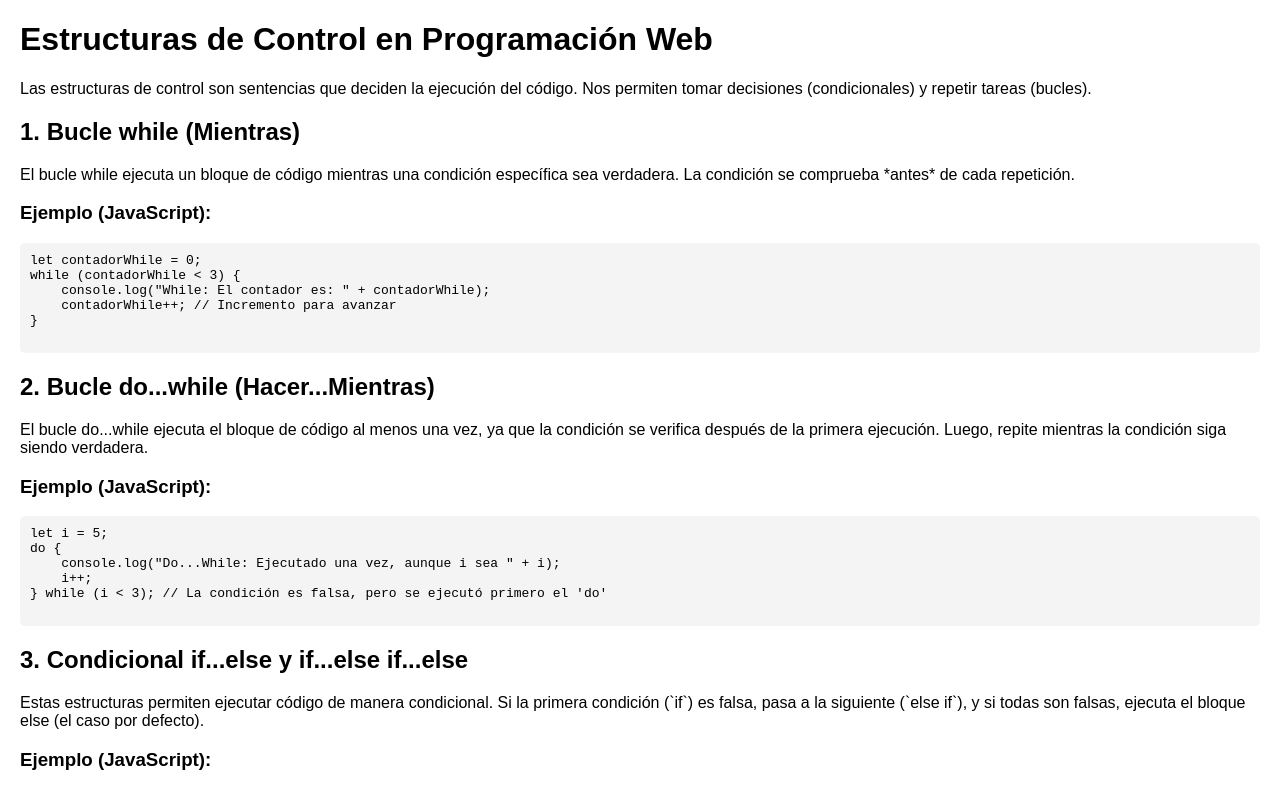
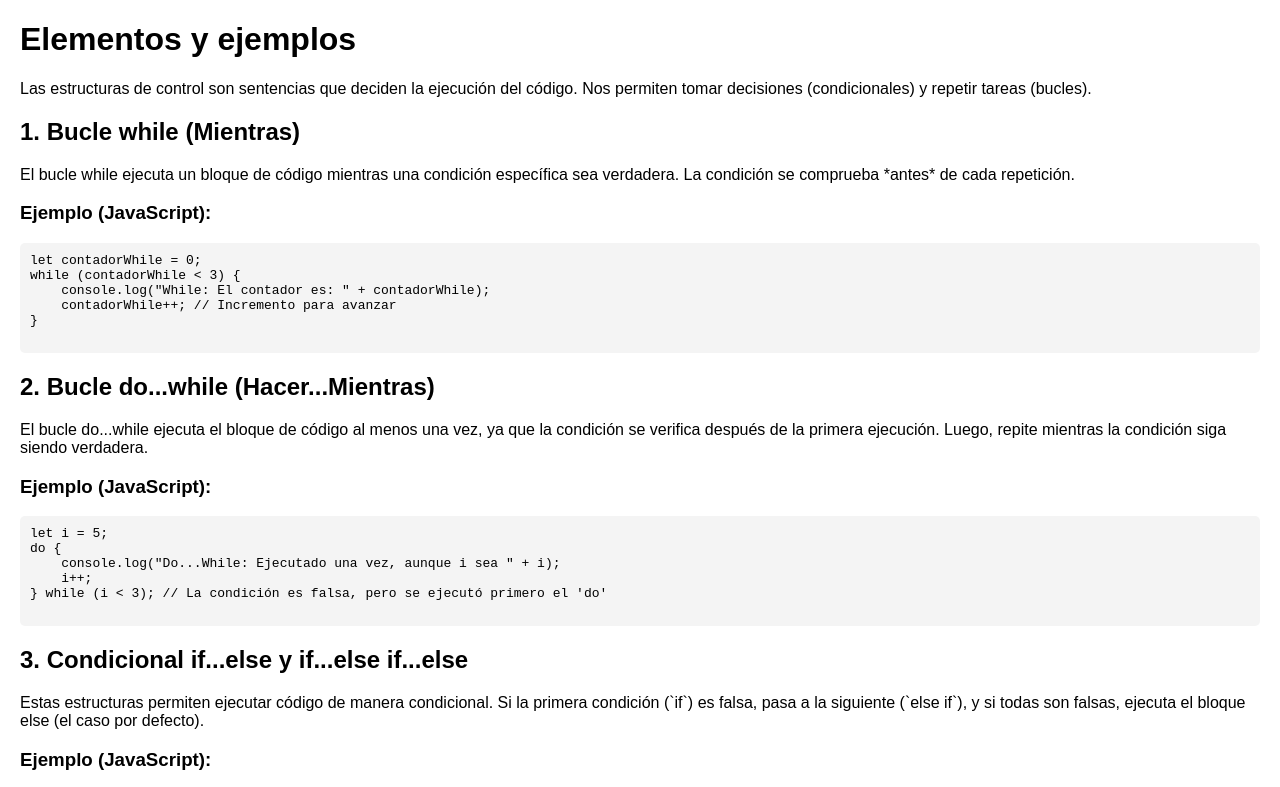
Before and after one commit to amcpchinito8-max/2da-evaluacion-, a plain HTML site: page index.html in a window 1280 px wide. Shown: the top 787 px of the page. Drawn offline with Linux system fonts and the light colour scheme.

Commit message:
index.html

```diff
--- a/index.html
+++ b/index.html
@@ -3,7 +3,7 @@
 <head>
     <meta charset="UTF-8">
     <meta name="viewport" content="width=device-width, initial-scale=1.0">
-    <title>Estructuras de Control Fundamentales</title>
+    <title>2da Evaluacion</title>
     <link rel="stylesheet" href="styles.css">
     <style>
         body { font-family: Arial, Helvetica, sans-serif; margin: 20px; }
@@ -16,7 +16,7 @@
 </head>
 <body>
 
-    <h1>Estructuras de Control en Programación Web</h1>
+    <h1>Elementos y ejemplos</h1>
     <p>Las estructuras de control son sentencias que deciden la ejecución del código. Nos permiten tomar decisiones (condicionales) y repetir tareas (bucles).</p>
 
 
```
